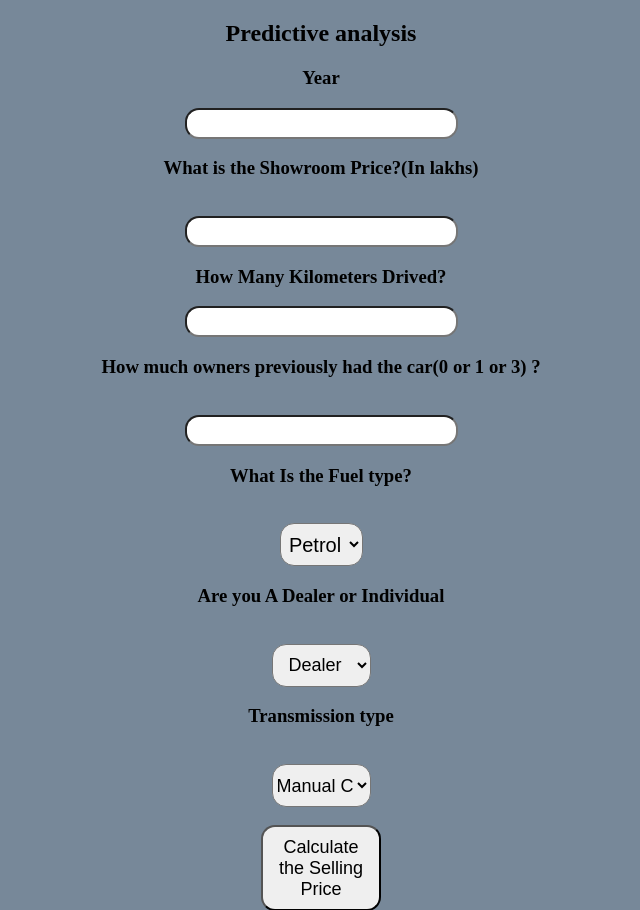
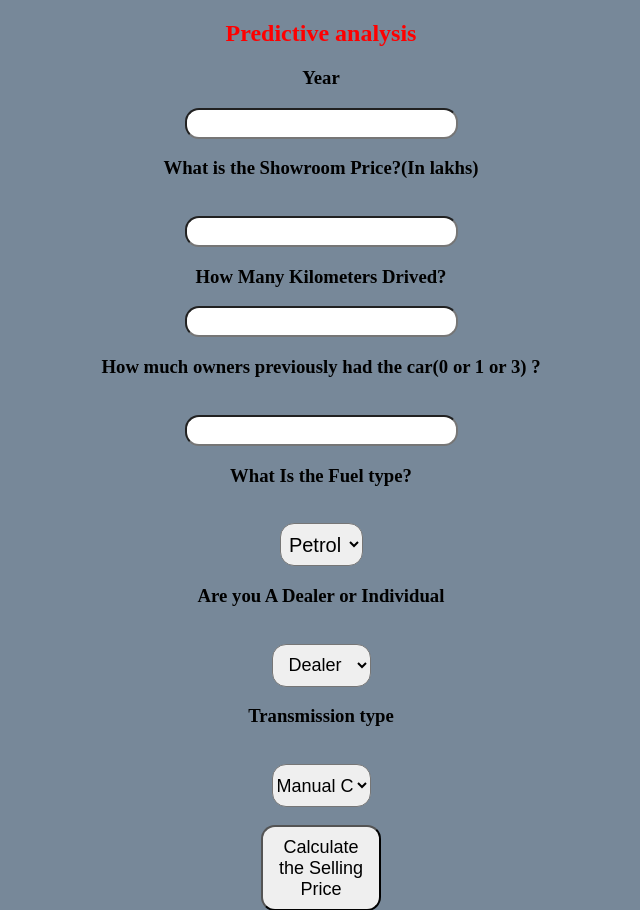
Before and after one commit to shubham2710/CarPrice-Prediction, a Flask app: page / in a window 1280 px wide. Shown: the top 910 px of the page, without its empty margins (319-959 px from the left). Run offline with Flask 2, Linux system fonts and the light colour scheme; parts of the project's set-up code (start-up, migrations or seed data) failed here and were passed over.

Commit message:
Update index.html

```diff
--- a/templates/index.html
+++ b/templates/index.html
@@ -11,7 +11,7 @@
 
     <div style="color:Black">
         <form action="{{ url_for('predict')}}" method="post">
-            <h2 "color:red">Predictive analysis</h2>
+            <h2 style="color:red">Predictive analysis</h2>
             <h3>Year</h3>
             <input id="first" name="Year" type="number ">
             <h3>What is the Showroom Price?(In lakhs)</h3><br><input id="second" name="Present_Price" required="required">
@@ -40,7 +40,7 @@
 
 
 
-        <br><br><h3 "color:red" >{{ prediction_text }}<h3>
+        <br><br><h3 style="color:red" >{{ prediction_text }}<h3>
     </div>
 
 
```
